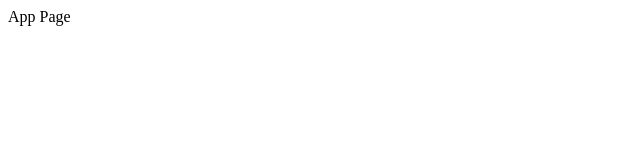
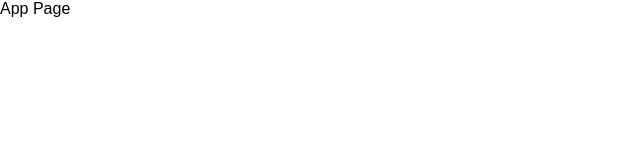
Before and after one commit to when-dev/only-digital-test, a React app: page / in a window 1280 px wide. Shown: the top 160 px of the page, without its empty margins (0-640 px from the left). Built offline with nearby package versions, Linux system fonts and the light colour scheme.

Commit message:
fix: webpack common config for scss

```diff
--- a/src/index.tsx
+++ b/src/index.tsx
@@ -1,4 +1,5 @@
 import { createRoot } from 'react-dom/client'
 import { App } from './app/App'
+import "./styles/global.scss"
 
 createRoot(document.getElementById('root')!).render(<App />)
--- /dev/null
+++ b/src/styles/global.scss
@@ -0,0 +1,16 @@
+* {
+	box-sizing: border-box;
+}
+
+html, body {
+	height: 100%;
+}
+
+body {
+	margin: 0;
+	font-family: Arial, sans-serif;
+}
+
+button {
+	font: inherit;
+}
--- a/webpack/webpack.common.js
+++ b/webpack/webpack.common.js
@@ -23,13 +23,13 @@
     rules: [
       {
         test: /\.tsx?$/,
-				use: 'ts-loader',
+        use: "ts-loader",
         exclude: /node_modules/,
       },
       {
         test: /\.s[ac]ss$/i,
-				use: ['style-loader', 'css-loader', 'sass-loader'],
+        use: ["style-loader", "css-loader", "sass-loader"],
       },
     ],
-	},
 	}
+}
```
Lines whose indentation alone changed are shown as unchanged.
